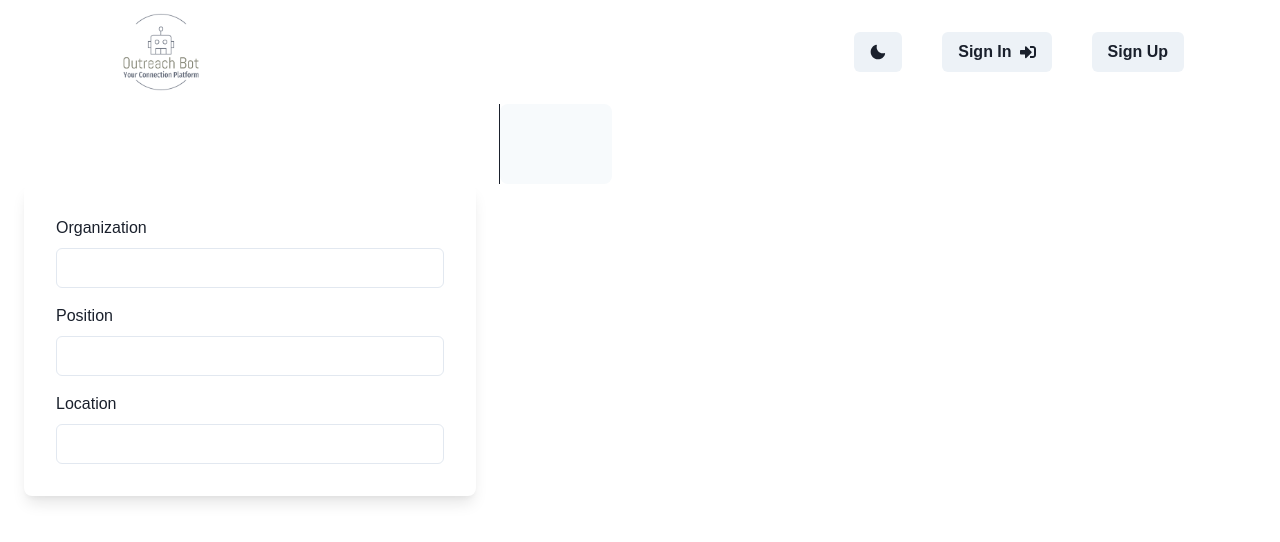
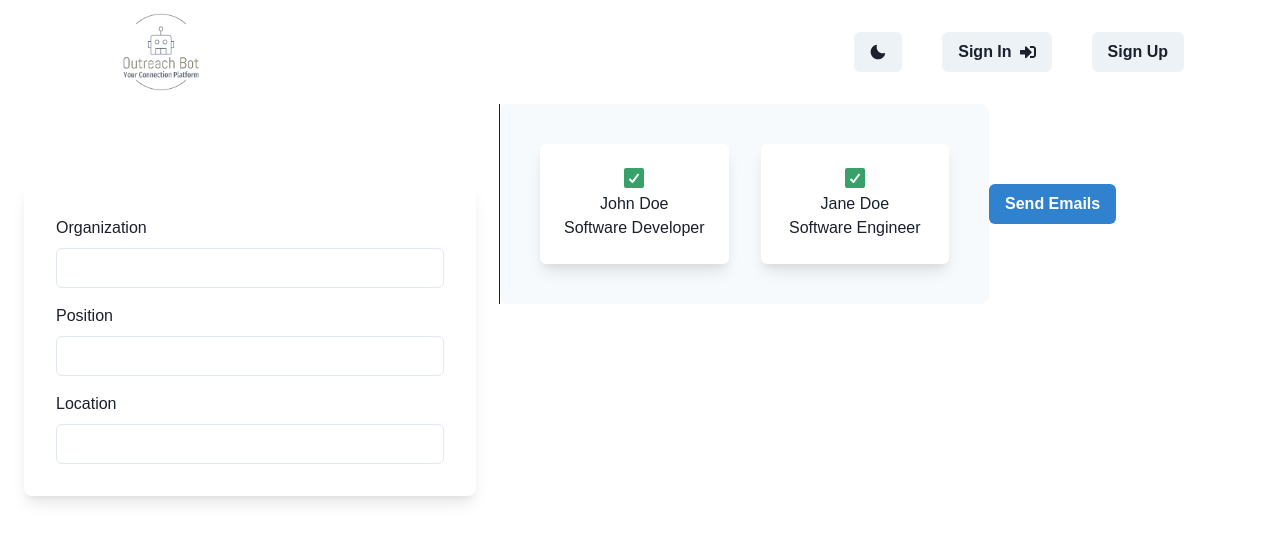
Before and after one commit to cyrilbouharb/Outreach-Bot, a Next.js app in the folder client/: page /display_results in a window 1280 px wide. Shown: the top 542 px of the page. Built offline with nearby package versions, Linux system fonts and the light colour scheme.

Commit message:
integrated outreach functionality + using dummy data currently frontend/backend

```diff
--- a/client/src/app/display_results/page.tsx
+++ b/client/src/app/display_results/page.tsx
@@ -38,34 +38,60 @@ export default function DisplayResults() {
       localStorage.removeItem('displayData');
     }
   }, []);
+// comment out later
+  let testPerson = {
+    first_name: "John",
+    last_name: "Doe",
+    job_title: "Software Developer",
+    email: "cbouharb@umass.edu"
+  };
 
-  // let testPerson = {
-  //   firstName: "John",
-  //   lastName: "Doe",
-  //   industry: "computing",
-  //   title: "Software Developer",
-  //   company: "Apple",
-  //   location: "CA",
-  //   seniority: "Senior",
-  // };
+  let testPerson2 = {
+    first_name: "Jane",
+    last_name: "Doe",
+    job_title: "Software Engineer",
+    email: "adamkaluzny@umass.edu",
+  };
 
-  // let testPerson2 = {
-  //   firstName: "Jane",
-  //   lastName: "Doe",
-  //   industry: "computing",
-  //   title: "Software Engineer",
-  //   company: "Google",
-  //   location: "WA",
-  //   seniority: "Entry Level",
-  // };
-  let returnedPeople = data;
-  if (returnedPeople === null) {
-    returnedPeople = [];
+  // let returnedPeople = data;
+  // if (returnedPeople === null) {
+  //   returnedPeople = [];
+  // }
+
+let returnedPeople = [testPerson, testPerson2]
+
+
+
+const [selectedUsers, setSelectedUsers] = useState(returnedPeople.map(() => true));
+
+const handleCheckboxChange = (index) => {
+  const updatedSelections = [...selectedUsers];
+  updatedSelections[index] = !updatedSelections[index];
+  setSelectedUsers(updatedSelections);
+};
+const sendEmails = async () => {
+  const emailsToSend = returnedPeople.filter((_, index) => selectedUsers[index]);
+  console.log(emailsToSend);
+  try {
+    const response = await fetch('http://localhost:5000/send', {
+      method: 'POST',
+      headers: {
+        'Content-Type': 'application/json',
+      },
+      body: JSON.stringify(emailsToSend),
+    });
+    const data = await response;
+    if (data.status === 200) {
+      alert("Successfully sent email(s)")
+    }
+    else {
+      alert("Failed to send emails!")
+    }
+    console.log(data);
+  } catch (error) {
+    console.error('Failed to send emails:', error);
   }
-
-  // const router = useRouter();
-
-  //const inputText = router.query.;
+};
 
   return (
     <>
@@ -96,6 +122,8 @@ export default function DisplayResults() {
                   >
                     <Checkbox
                       defaultChecked
+                      isChecked={selectedUsers[i]}
+                      onChange={() => handleCheckboxChange(i)}
                       size="lg"
                       colorScheme="green"
                     ></Checkbox>
@@ -103,7 +131,7 @@ export default function DisplayResults() {
                       {returnedPeople[i].first_name} {returnedPeople[i].last_name}
                     </Text>
                     <Text>
-                      {returnedPeople[i].email} {returnedPeople[i].job_title}
+                       {returnedPeople[i].job_title}
                       {/* {" @ "}
                       {returnedPeople[i].company} */}
                     </Text>
@@ -111,6 +139,7 @@ export default function DisplayResults() {
                 );
               })}
           </SimpleGrid>
+          <Button colorScheme="blue" onClick={sendEmails}>Send Emails</Button>
         </Flex>
       </Flex>
     </>
--- a/client/src/components/sidebar/sidebar.tsx
+++ b/client/src/components/sidebar/sidebar.tsx
@@ -216,7 +216,8 @@ onClick={() => {
     if(title == "" || location== "" || organization == "" ){
         alert("Please Fill Out All Fields");
     } else{
-        handleSubmit;
+        //handleSubmit; for testing purposes
+        router.push("/display_results");
     }
 }
 }
```
